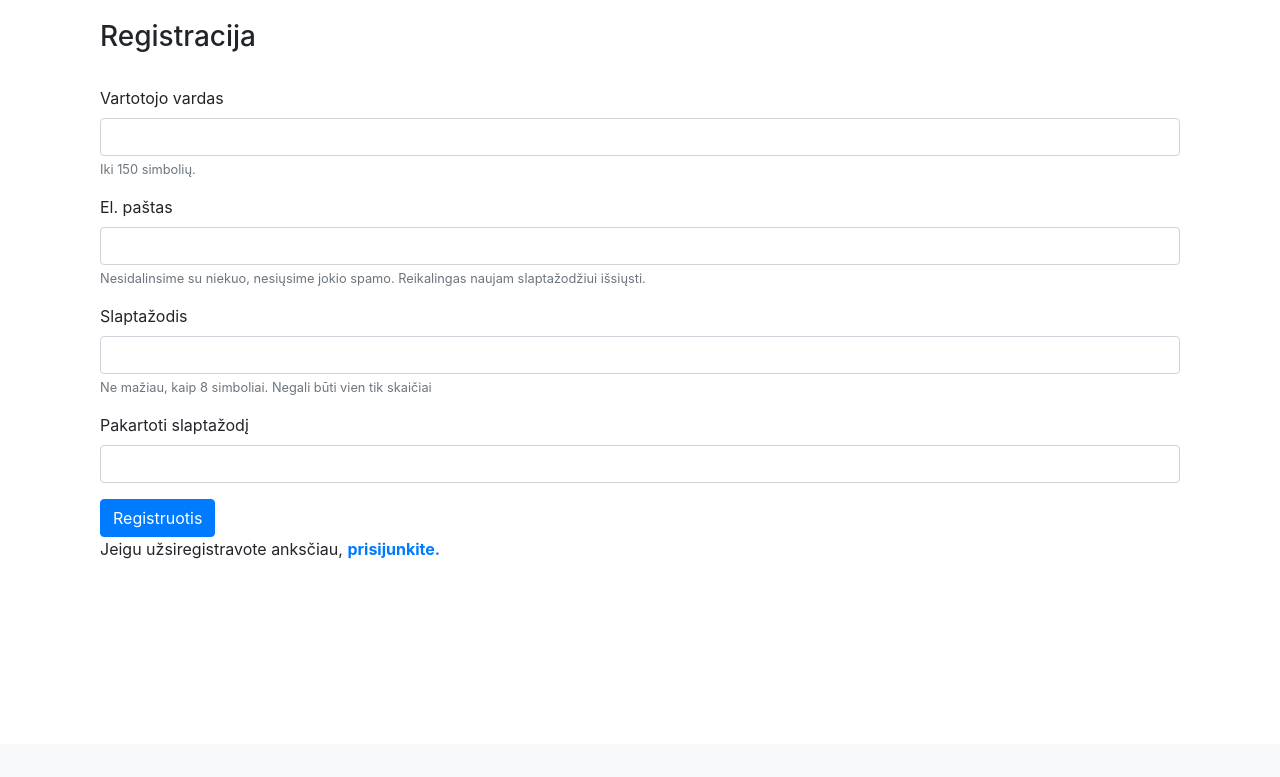
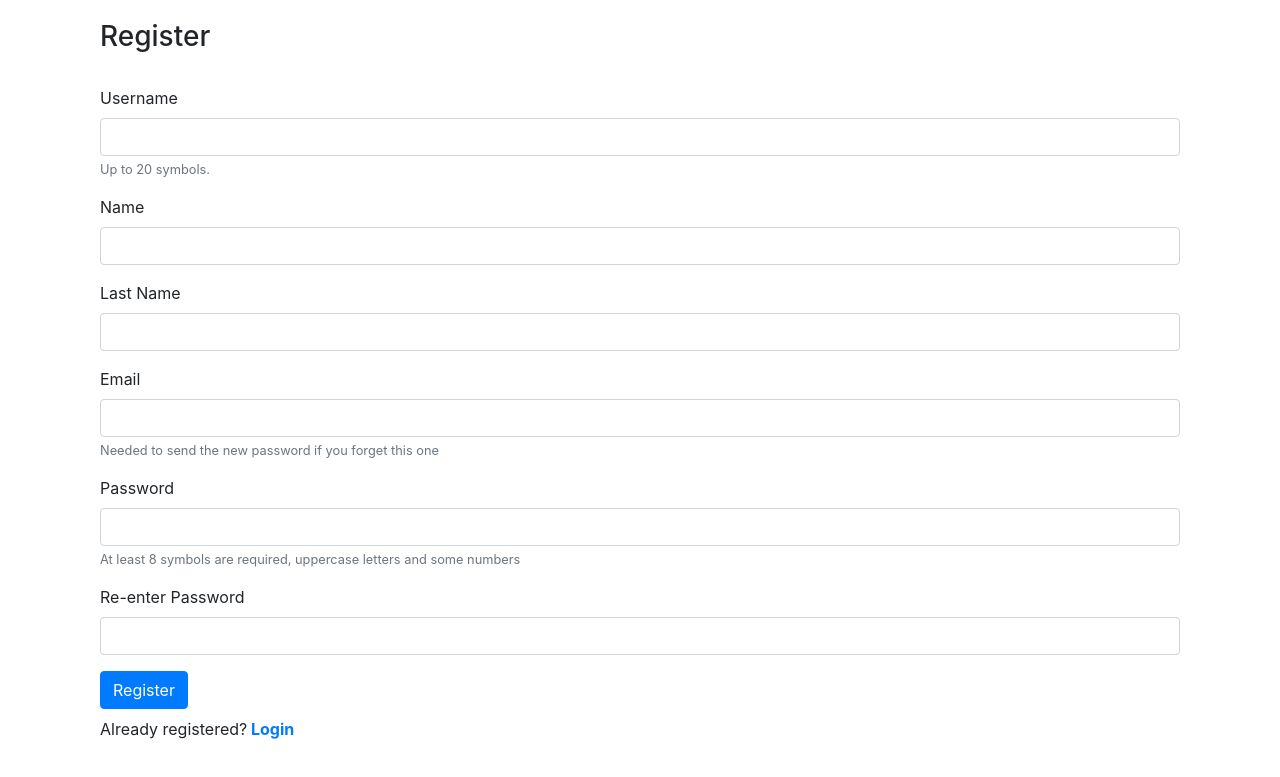
Before and after one commit to TomasKrin/social_media_app, a Django app: page /socialmedia/register/ in a window 1280 px wide. Shown: the part 56-833 px from the top of the page. Before the commit the page ends 615 px from the top, so only its background shows below. Run offline with Django 4.2, Linux system fonts and the light colour scheme; parts of the project's set-up code (start-up, migrations or seed data) failed here and were passed over; some libraries are stand-ins or nearby versions.

Commit message:
edited login and registration templates

```diff
--- a/social_media/templates/registration/registration.html
+++ b/social_media/templates/registration/registration.html
@@ -1,40 +1,48 @@
 {% extends "base.html" %}
 {% block content %}
 <div class="container register">
-    <h3>Registracija</h3><br/>
-    <form method="post">
+    <h3>Register</h3><br/>
+    <form class="mb-2"  method="post">
         {% csrf_token %}
         <div class="form-group">
-            <label for="username">Vartotojo vardas</label>
+            <label for="username">Username</label>
             <input name="username" type="text" class="form-control"
                    id="username" aria-describedby="usernameHelp" minlength="3" maxlength="20" required>
-            <small id="usernameHelp" class="form-text text-muted">Iki 150
-                simbolių.</small>
+            <small id="usernameHelp" class="form-text text-muted">Up to 20
+                symbols.</small>
         </div>
         <div class="form-group">
-            <label for="exampleInputEmail1">El. paštas</label>
+            <label for="name">Name</label>
+            <input name="name" type="text" class="form-control"
+                   id="name" minlength="3" maxlength="50" required>
+        </div>
+        <div class="form-group">
+            <label for="lastname">Last Name</label>
+            <input name="lastname" type="text" class="form-control"
+                   id="lastname" minlength="3" maxlength="50" required>
+        </div>
+        <div class="form-group">
+            <label for="exampleInputEmail1">Email</label>
             <input name="email" type="email" class="form-control"
                    id="exampleInputEmail1" aria-describedby="emailHelp" required>
-            <small id="emailHelp" class="form-text text-muted">Nesidalinsime
-                su niekuo, nesiųsime jokio spamo.
-                Reikalingas naujam slaptažodžiui išsiųsti. </small>
+            <small id="emailHelp" class="form-text text-muted">Needed to send the new password if you forget this
+                one </small>
         </div>
         <div class="form-group">
-            <label for="password">Slaptažodis</label>
+            <label for="password">Password</label>
             <input name="password" type="password" class="form-control"
-                   id="password" aria-describedby="pwdHelp" required>
-            <small id="pwdHelp" class="form-text text-muted">Ne mažiau, kaip 8
-                simboliai. Negali būti vien tik
-                skaičiai</small>
+                   id="password" aria-describedby="pwdHelp" minlength="8" required>
+            <small id="pwdHelp" class="form-text text-muted"> At least 8 symbols are required,
+                uppercase letters and some numbers</small>
         </div>
         <div class="form-group">
-            <label for="password2">Pakartoti slaptažodį</label>
+            <label for="password2">Re-enter Password</label>
             <input name="password2" type="password" class="form-control"
-                   id="password2" aria-describedby="pwd2Help" required>
+                   id="password2" aria-describedby="pwd2Help" minlength="8" required>
         </div>
-        <button type="submit" class="btn btn-primary register-button">Registruotis</button>
+        <button type="submit" class="btn btn-primary register-button">Register</button>
     </form>
-    <p>Jeigu užsiregistravote anksčiau, <a
-            href="{% url 'login' %}"><strong>prisijunkite.</strong></a></p>
+    <p>Already registered?<a
+            href="{% url 'login' %}"><strong> Login</strong></a></p>
 </div>
 {% endblock %}
```
Also changed, not shown: social_media/templates/registration/login.html (+16 -14 lines).
